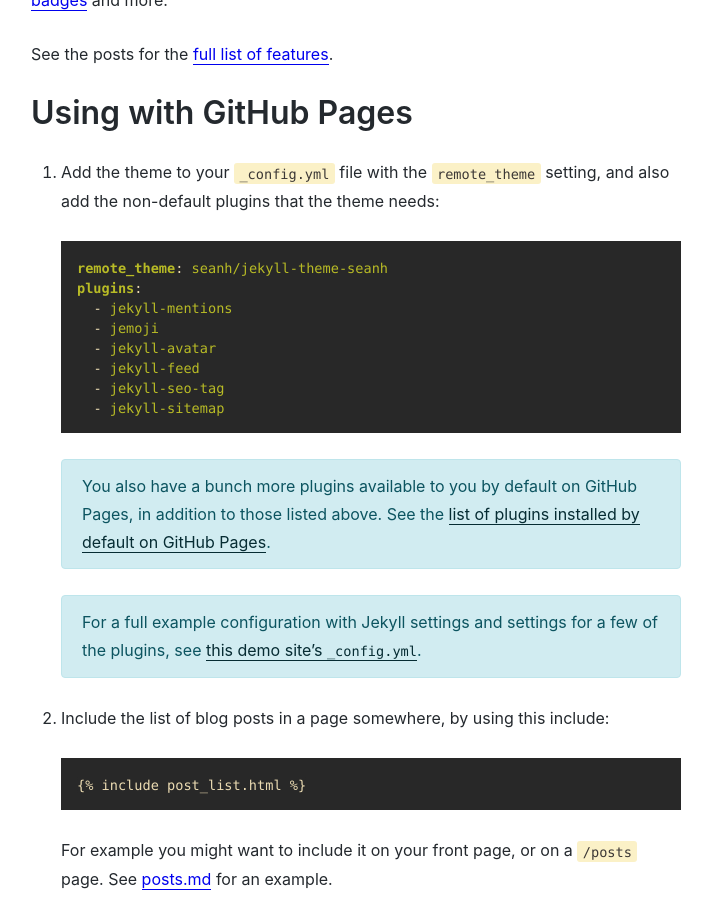
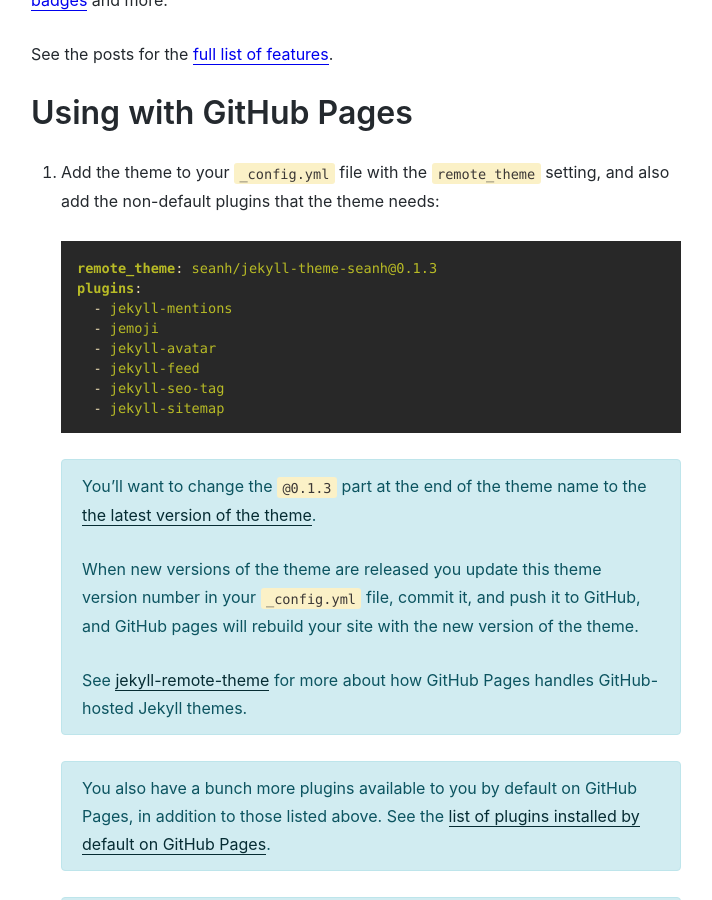
Before and after one commit to seanh/jekyll-theme-oatcake, a Jekyll site: the page built from index.md, in a window 1280 px wide and 900 px high, scrolled down 439 px. Shown: the whole window, without its empty margins (284-996 px from the left). Built offline with Jekyll 4.4.1, drawn with Linux system fonts in a browser that asks for light colours; our own code applies the rules of GitHub Pages for plain Markdown files.

Commit message:
Add theme versioning to install instructions

````diff
--- a/index.md
+++ b/index.md
@@ -29,7 +29,7 @@ Using with GitHub Pages
    also add the non-default plugins that the theme needs:
 
    ```yaml
-   remote_theme: seanh/jekyll-theme-seanh
+   remote_theme: seanh/jekyll-theme-seanh@0.1.3
    plugins:
      - jekyll-mentions
      - jemoji
@@ -38,6 +38,18 @@ Using with GitHub Pages
      - jekyll-seo-tag
      - jekyll-sitemap
    ```
+
+   <div class="tip" markdown="1">
+   You'll want to change the `@0.1.3` part at the end of the theme name to
+   the [the latest version of the theme]({{ site.github.repository_url }}/releases).
+
+   When new versions of the theme are released you update this theme version number in your
+   `_config.yml` file, commit it, and push it to GitHub, and GitHub pages will rebuild your
+   site with the new version of the theme.
+
+   See [jekyll-remote-theme](https://github.com/benbalter/jekyll-remote-theme) for more about
+   how GitHub Pages handles GitHub-hosted Jekyll themes.
+   </div>
 
    <div class="tip" markdown="1">
    You also have a bunch more plugins available to you by default on GitHub
````
